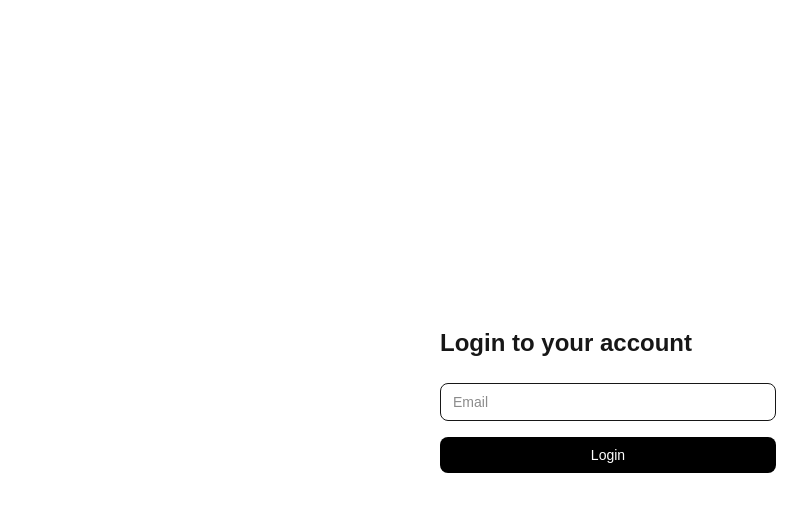
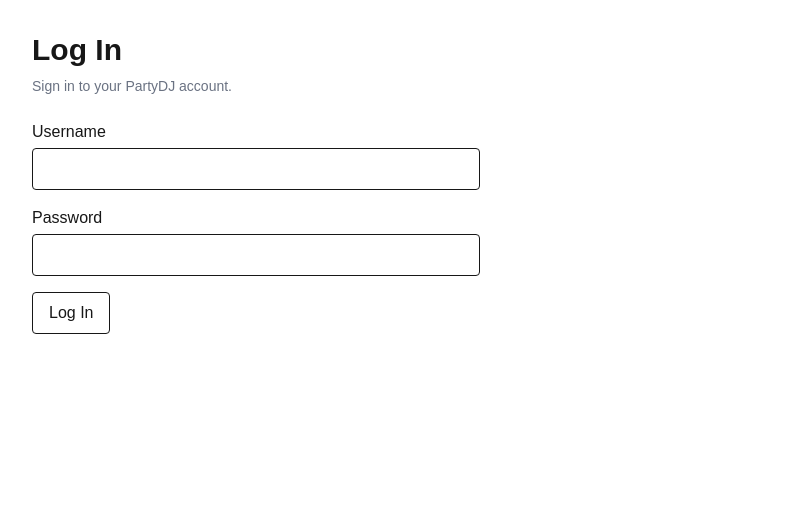
Before and after one commit to JoeMcKenzie/spotify-party-dj, a Next.js app in the folder app/: page /login in a window 1280 px wide. Shown: the top 512 px of the page, without its empty margins (32-839 px from the left). Built offline with nearby package versions, Linux system fonts and the light colour scheme.

Commit message:
Added Login

```diff
--- /dev/null
+++ b/app/app/api/users/login/route.ts
@@ -0,0 +1,64 @@
+import { NextRequest, NextResponse } from 'next/server';
+import bcrypt from 'bcryptjs';
+import { getDbPool } from '@/lib/db';
+
+export async function POST(request: NextRequest) {
+  try {
+    const body = await request.json();
+
+    const username = body.username?.trim();
+    const password = body.password;
+
+    if (!username || !password) {
+      return NextResponse.json(
+        {
+          success: false,
+          error: 'username and password are required'
+        },
+        { status: 400 }
+      );
+    }
+
+    const pool = await getDbPool();
+    const result = await pool
+      .request()
+      .input('Username', username)
+      .input('PasswordHash', passwordHash)
+      .execute('dbo.GetUserByUsername');
+
+    const user = result.recordset[0];
+
+    if (!user) {
+      return NextResponse.json(
+        {
+          success: false,
+          error: 'Invalid username or password',
+        },
+        { status: 401 }
+      );
+    }
+    const passwordMatches = await bcrypt.compare(password, user.PasswordHash);
+
+    if (!passwordMatches) {
+      return NextResponse.json(
+        {
+          success: false,
+          error: 'Invalid username or password',
+        },
+        { status: 401 }
+      );
+    }
+
+    return NextResponse.json({
+      success: true,
+      data: {
+        UserID: user.UserID,
+        Username: user.Username,
+        CreatedAt: user.CreatedAt,
+      },
+    });
+  } catch (error: any) {
+    console.error('Login API error:', error);
+    return;
+  }
+}
--- a/app/app/api/users/create/route.ts
+++ b/app/app/api/users/signup/route.ts
@@ -1,4 +1,5 @@
-import { NextRequest, NextResponse } from 'next/server'
+import { NextRequest, NextResponse } from 'next/server';
+import bcrypt from 'bcryptjs';
 import { getDbPool } from '@/lib/db';
 
 export async function POST(request: NextRequest) {
@@ -52,7 +53,7 @@ export async function POST(request: NextRequest) {
     if (message.toLowerCase().includes('already taken')) {
       return NextResponse.json(
         {
-          success: false;
+          success: false,
           error: 'That username is already taken'
         },
         { status: 409 }
--- a/app/app/login/page.tsx
+++ b/app/app/login/page.tsx
@@ -1,20 +1,96 @@
+'use client'
+
+import { useState } from 'react';
+
 export default function LoginPage() {
+  const [username, setUsername] = useState('');
+  const [password, setPassword] = useState('');
+  const [message, setMessage] = useState('');
+  const [createdUser, setLoggedInUser] = useState<any>(null);
+  const [loading, setLoading] = useState(false);
+
+  async function handleSubmit(e: React.FormEvent) {
+    e.preventDefault();
+    setLoading(true);
+    setMessage('');
+    setLoggedInUser(null);
+
+    try {
+      const response = await fetch('/api/users/login', {
+        method: 'POST',
+        headers: {
+          'Content-Type': 'application/json'
+        },
+        body: JSON.stringify({
+          username,
+          password,
+        })
+      });
+
+      const result = await response.json();
+      if (!response.ok) {
+        setMessage(result.error || 'Failed to log in');
+        return;
+      }
+
+      setLoggedInUser(result.data);
+      setMessage('Logged in successfully');
+      setUsername('');
+      setPassword('');
+    } catch {
+      setMessage('Something went wrong');
+    } finally {
+      setLoading(false);
+    }
+  }
+
   return (
-    <main className="min-h-screen flex items-center justify-center bg-white">
-      <div className="w-full max-w-sm px-6">
-        <h1 className="text-2xl font-semibold mb-6">Login to your account</h1>
+    <main className="p-8 max-w-xl">
+      <div className="mx-auto max-w-md">
+        <h1 className="text-3xl font-bold">
+          Log In
+        </h1>
+        <p className="mt-2 text-sm text-gray-500">
+          Sign in to your PartyDJ account.
+        </p>
 
-        <form className="flex flex-col gap-4">
-          <input
-            type="email"
-            placeholder="Email"
-            className="border rounded-lg px-3 py-2 text-sm"
-          />
 
-          <button className="bg-black text-white py-2 rounded-lg text-sm">
-            Login
+        <form onSubmit={handleSubmit} className="mt-6 space-y-4">
+          <div>
+            <label className="block mb-1 font-medium">Username</label>
+            <input
+              className="w-full border rounded px-3 py-2"
+              value={username}
+              onChange={(e) => setUsername(e.target.value)}
+            />
+          </div>
+
+          <div>
+            <label className="block mb-1 font-medium">Password</label>
+            <input
+              type="password"
+              className="w-full border rounded px-3 py-2"
+              value={password}
+              onChange={(e) => setPassword(e.target.value)}
+            />
+          </div>
+
+          <button type="submit" disabled={loading} className="border rounded px-4 py-2">
+            {loading ? 'Logging in...' : 'Log In'}
           </button>
         </form>
+
+        {message && (
+          <p className="mt-4">{message}</p>
+        )}
+        {createdUser && (
+          <div className="mt-6 border rounded p-4">
+            <h2 className="font-bold">Created User</h2>
+            <p>UserID: {createdUser.UserID}</p>
+            <p>Username: {createdUser.Username}</p>
+            <p>CreatedAt: {createdUser.CreatedAt}</p>
+          </div>
+        )}
       </div>
     </main>
   );
--- a/app/app/signup/page.tsx
+++ b/app/app/signup/page.tsx
@@ -15,7 +15,7 @@ export default function SignUpPage() {
     setCreatedUser(null);
 
     try {
-      const response = await fetch('/api/users/create', {
+      const response = await fetch('/api/users/signup', {
         method: 'POST',
         headers: {
           'Content-Type': 'application/json'
@@ -68,6 +68,7 @@ export default function SignUpPage() {
           <div>
             <label className="block mb-1 font-medium">Password</label>
             <input
+              type="password"
               className="w-full border rounded px-3 py-2"
               value={password}
               onChange={(e) => setPassword(e.target.value)}
--- a/app/package.json
+++ b/app/package.json
@@ -9,6 +9,7 @@
     "lint": "eslint"
   },
   "dependencies": {
+    "bcryptjs": "^3.0.3",
     "mssql": "^12.2.1",
     "next": "16.2.1",
     "react": "19.2.4",
```
Also changed, not shown: 2 other files (tests, documents, lock files or other folders).
